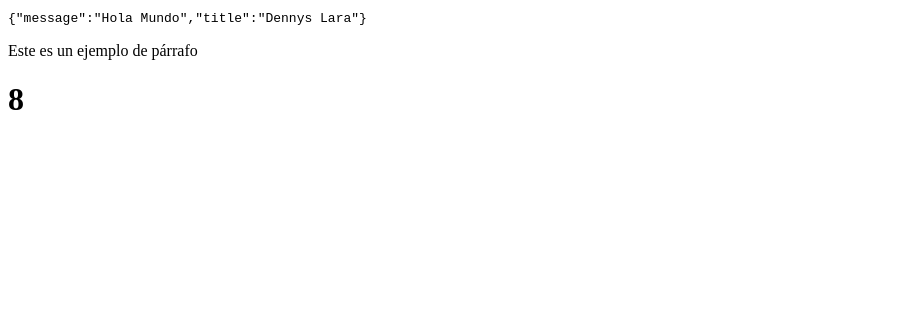
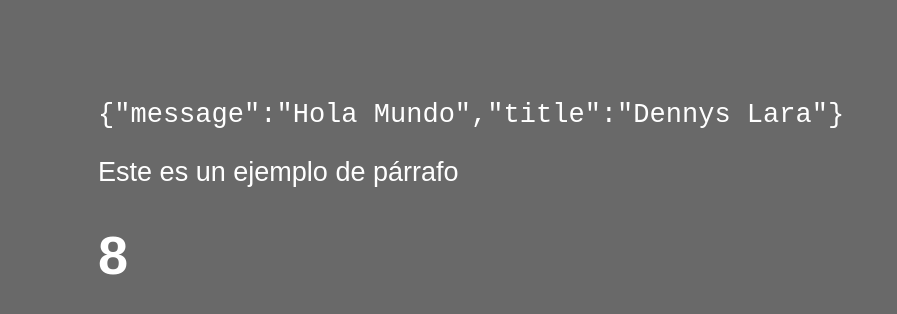
Before and after one commit to dennysjlarau/react-yarm-vit, a React (Vite) app: page / in a window 1280 px wide. Shown: the top 314 px of the page, without its empty margins (0-897 px from the left). Built offline with nearby package versions, Linux system fonts and the light colour scheme.

Commit message:
creación de estilos globales

```diff
--- a/src/main.jsx
+++ b/src/main.jsx
@@ -2,6 +2,8 @@ import React from 'react';
 import ReactDOM from 'react-dom/client';
 import {HelloWordApp} from './HelloWordApp'
 import {FirstApp} from './FirstApp'
+
+import './styles-global.css'
 
 ReactDOM.createRoot(document.getElementById('root')).render(
   <React.StrictMode>
--- /dev/null
+++ b/src/styles-global.css
@@ -0,0 +1,7 @@
+html, body {
+    background-color: dimgray;
+    color: white;
+    font-family: Arial, Helvetica, sans-serif;
+    font-size: 1.3rem;
+    padding: 45px;
+}
```
